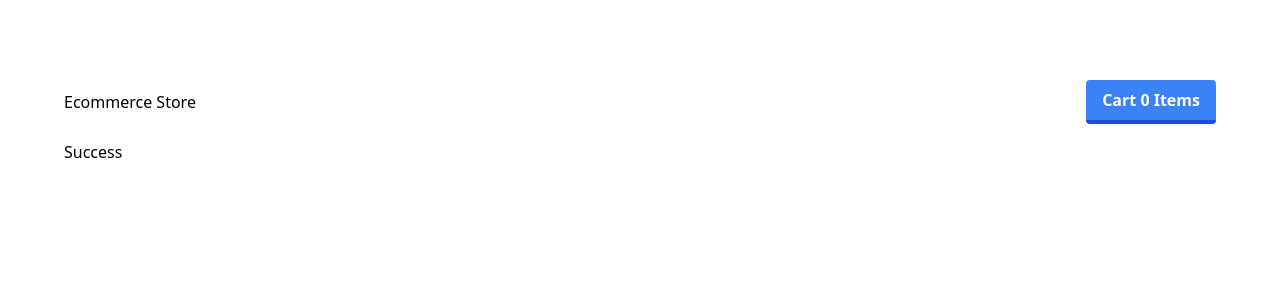
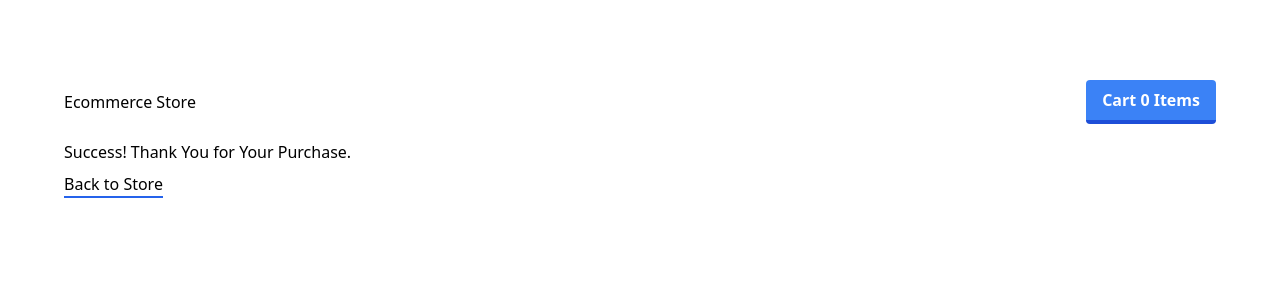
Before and after one commit to Gaurav-Barde/Shopping_Cart, a React (Vite) app: page /success in a window 1280 px wide. Shown: the top 300 px of the page. Built offline with nearby package versions, Linux system fonts and the light colour scheme.

Commit message:
Added Content to Success & Cancel Pages

```diff
--- a/src/pages/Cancel.jsx
+++ b/src/pages/Cancel.jsx
@@ -1,7 +1,7 @@
 import React from "react";
 
 function Cancel() {
-  return <div>Cancel</div>;
+  return <h1>Sorry! Something went wrong.</h1>;
 }
 
 export default Cancel;
--- a/src/pages/Success.jsx
+++ b/src/pages/Success.jsx
@@ -1,4 +1,14 @@
 const Success = () => {
-  return <h1>Success</h1>;
+  return (
+    <>
+      <h1>Success! Thank You for Your Purchase.</h1>
+      <button
+        className="border-b-2 border-blue-600 mt-2"
+        onClick={() => window.location.assign("http://localhost:3000")}
+      >
+        Back to Store
+      </button>
+    </>
+  );
 };
 export default Success;
```
